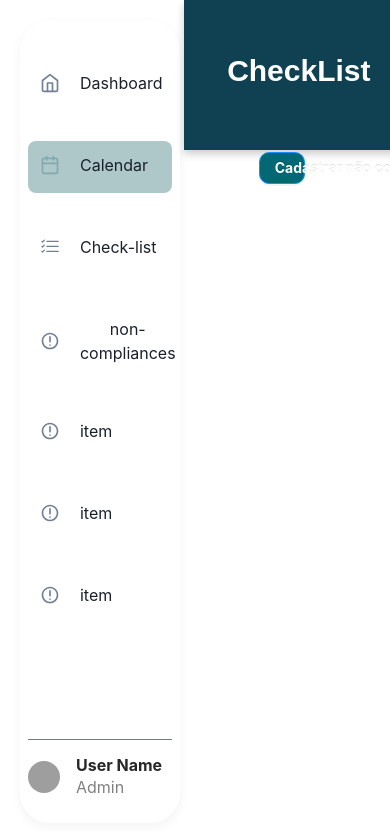
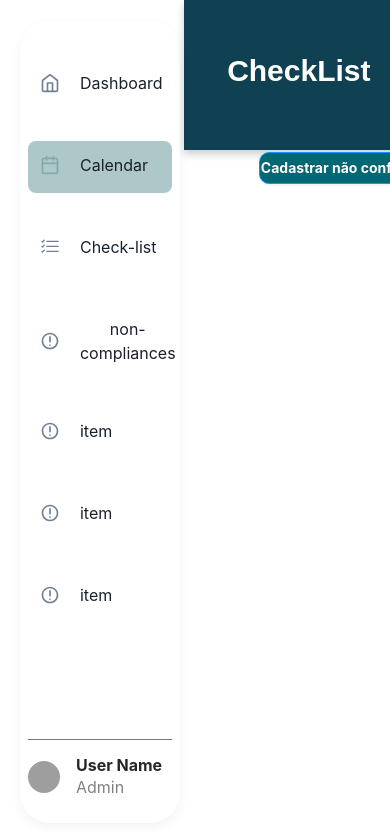
Before and after one commit to FernandoDias18/ProjetoQualidadeSoftware, a React (Create React App) app: page / in a window 390 px wide. Shown: the top 832 px of the page. Built offline with nearby package versions, Linux system fonts and the light colour scheme; grey boxes are pictures that could not be loaded.

Commit message:
Fix button responsiveness

```diff
--- a/src/components/ModalCadastroNaoCof/ModalCadastroNaoCof.css
+++ b/src/components/ModalCadastroNaoCof/ModalCadastroNaoCof.css
@@ -79,9 +79,13 @@
     color: white;
     font-weight: bolder;
     border-radius: 10px;
-    width: 20%;
+    width: 200px;
     margin-left: 43%;
     margin-top: 1%;
+    display: flex;
+    justify-content: center;
+    align-items: center;
+    overflow: hidden;
 }
 
 .ant-btn.ant-btn-primary:hover{
```
